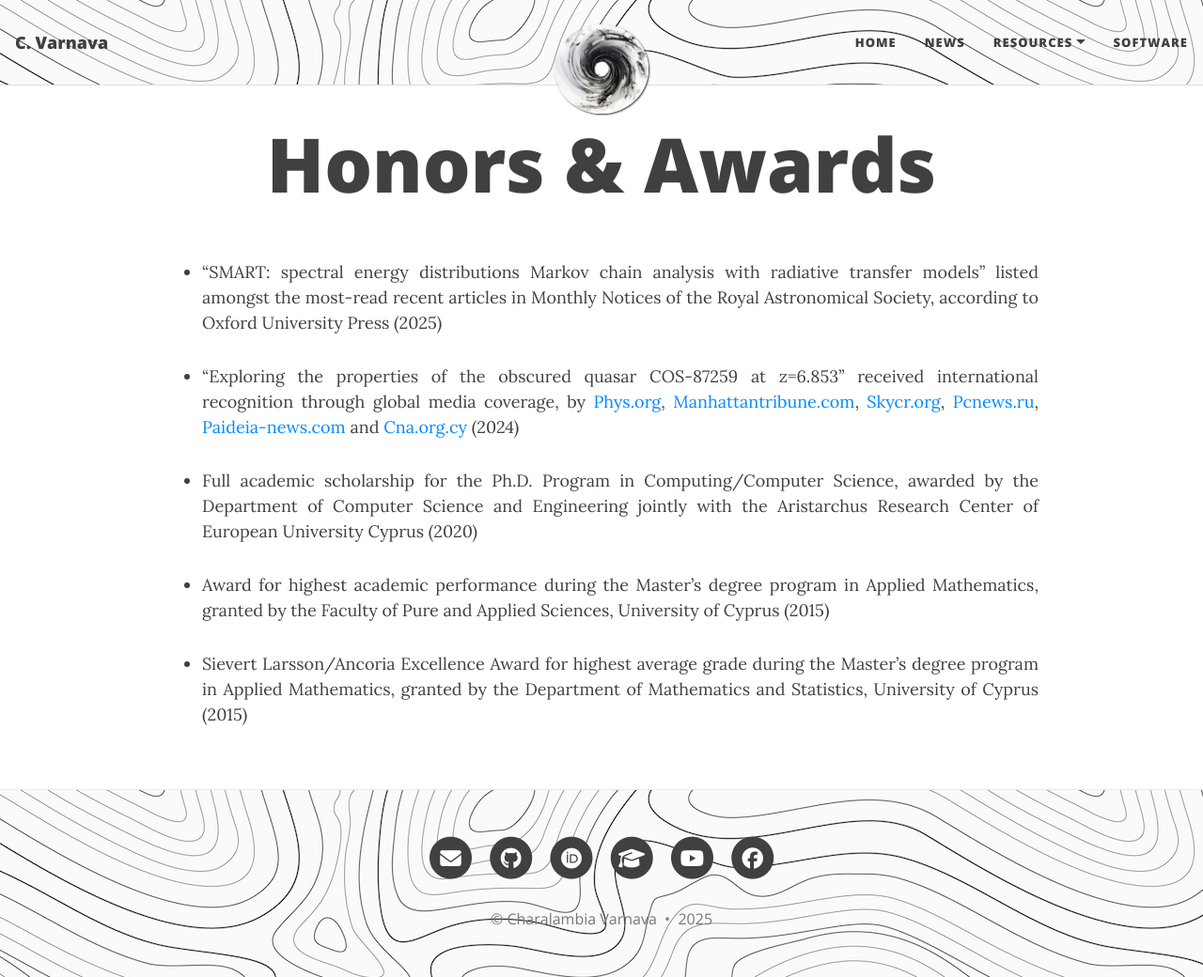
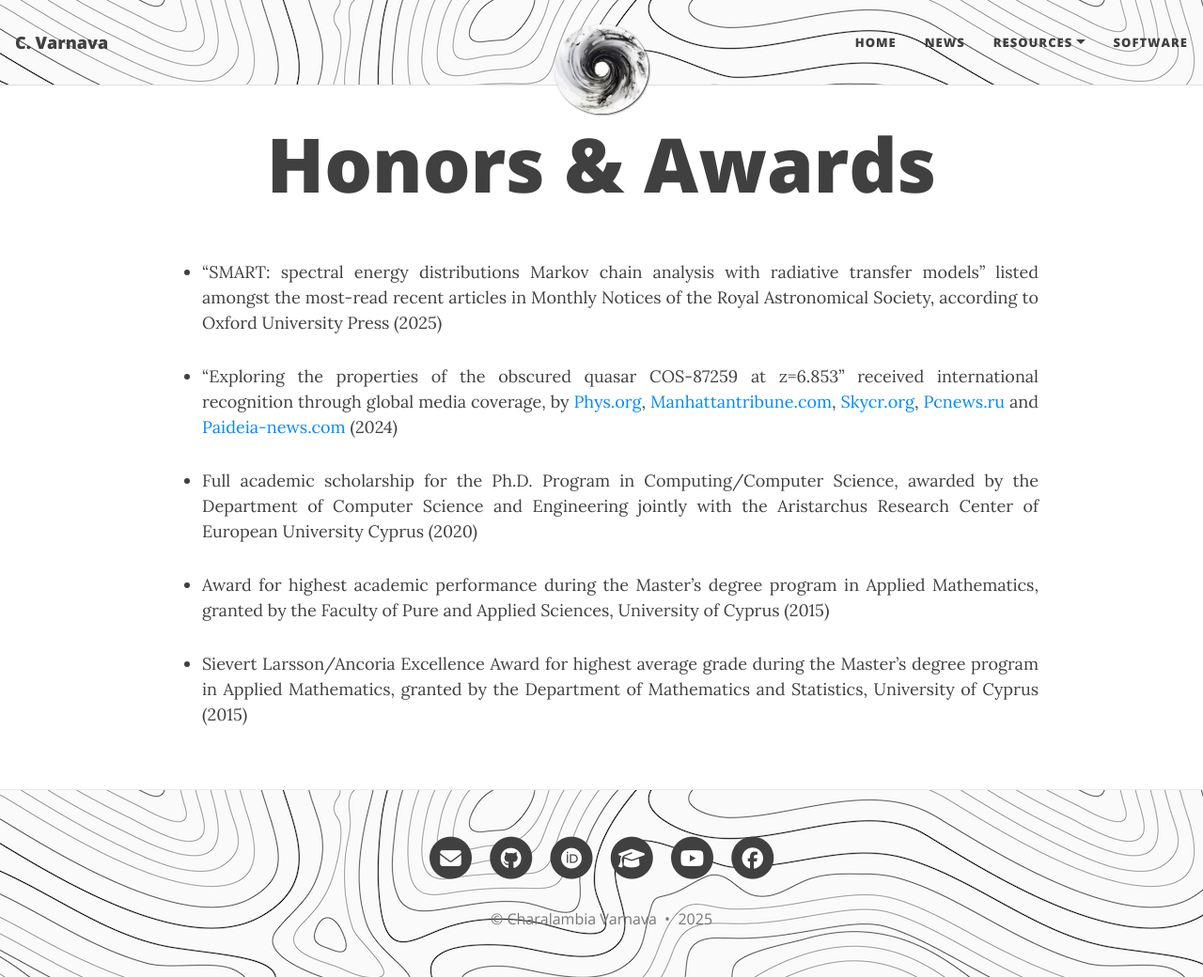
Before and after one commit to ch-var/ch-var.github.io, a Jekyll site: the page built from honors_awards.html, in a window 1280 px wide and 1040 px high. Shown: the whole window at 94% size. Built offline with Jekyll 4.4.1, drawn with Linux system fonts in a browser that asks for light colours.

Commit message:
Update honors_awards.html

```diff
--- a/honors_awards.html
+++ b/honors_awards.html
@@ -24,7 +24,7 @@
 <ul>
 <li class="responsive-margin">“SMART: spectral energy distributions Markov chain analysis with radiative transfer models” listed amongst the most-read recent articles in Monthly Notices of the Royal Astronomical Society, according to Oxford University Press (2025)</li>
 <p></p>
-<li class="responsive-margin">“Exploring the properties of the obscured quasar COS-87259 at z=6.853” received international recognition through global media coverage, by <a href="https://phys.org/news/2024-10-astronomers-explore-properties-obscured-hyperluminous.html">Phys.org</a>, <a href="https://manhattantribune.com/astronomers-explore-the-properties-of-a-dark-hyperluminous-quasar/">Manhattantribune.com</a>, <a href="https://skycr.org/2024/10/21/exploran-las-propiedades-de-un-cuasar-hiperluminoso-oscurecido/">Skycr.org</a>, <a href="https://pcnews.ru/news/astronomy_obnaruzili_sverhmassivnuu_cernuu_dyru_v_centre_galaktiki_cos_87259-1530160.html#gsc.tab=0">Pcnews.ru</a>, <a href="https://paideia-news.com/panepistimio-frederick/2024/11/11/ereynitria-toy-eyropaikoy-panepistimioy-meleta-ena-protogono-yperfoteino-kbazar">Paideia-news.com</a> and <a href="https://www.cna.org.cy/press-release/article/7556971/anakoinosi-typoy-evropaiko-panepistimio-kyproy">Cna.org.cy</a> (2024)</li>
+<li class="responsive-margin">“Exploring the properties of the obscured quasar COS-87259 at z=6.853” received international recognition through global media coverage, by <a href="https://phys.org/news/2024-10-astronomers-explore-properties-obscured-hyperluminous.html">Phys.org</a>, <a href="https://manhattantribune.com/astronomers-explore-the-properties-of-a-dark-hyperluminous-quasar/">Manhattantribune.com</a>, <a href="https://skycr.org/2024/10/21/exploran-las-propiedades-de-un-cuasar-hiperluminoso-oscurecido/">Skycr.org</a>, <a href="https://pcnews.ru/news/astronomy_obnaruzili_sverhmassivnuu_cernuu_dyru_v_centre_galaktiki_cos_87259-1530160.html#gsc.tab=0">Pcnews.ru</a> and <a href="https://paideia-news.com/panepistimio-frederick/2024/11/11/ereynitria-toy-eyropaikoy-panepistimioy-meleta-ena-protogono-yperfoteino-kbazar">Paideia-news.com</a></a> (2024)</li>
 <p></p>
 <li class="responsive-margin">Full academic scholarship for the Ph.D. Program in Computing/Computer Science, awarded by the Department of Computer Science and Engineering jointly with the Aristarchus Research Center of European University Cyprus (2020)</li>
 <p></p>
```
